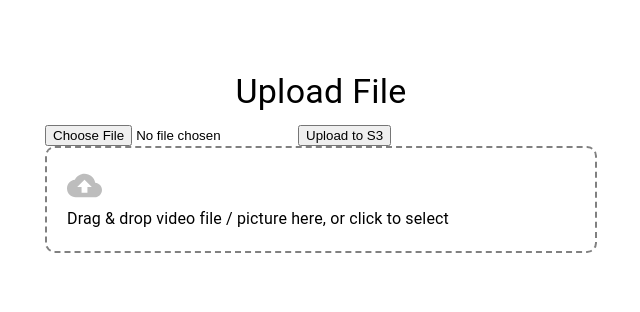
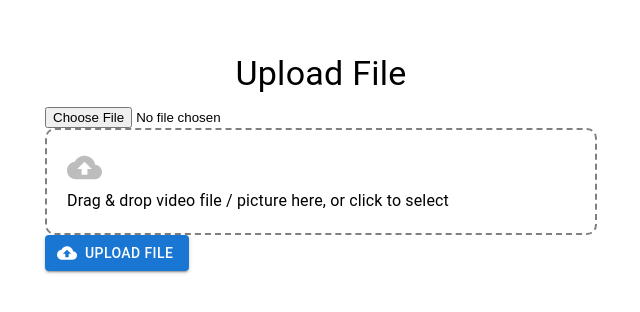
Before and after one commit to KaiTakProject-Venturenix-AWS/KaiTak, a React (Vite) app in the folder KTfrontend/: page /upload in a window 1280 px wide. Shown: the part 166-478 px from the top of the page, without its empty margins (199-839 px from the left). Built offline with nearby package versions, Linux system fonts and the light colour scheme.

Commit message:
add upload button

```diff
--- a/KTfrontend/src/ui/page/UploadPage/index.tsx
+++ b/KTfrontend/src/ui/page/UploadPage/index.tsx
@@ -2,6 +2,8 @@ import React, { useState, useEffect } from 'react';
 import { Box, CircularProgress, Container, Typography } from '@mui/material';
 import CloudUploadIcon from '@mui/icons-material/CloudUpload';
 import AWS from 'aws-sdk';
+import { styled } from '@mui/material/styles';
+import Button from '@mui/material/Button';
 
 const S3_BUCKET = 'proecttesting';
 const REGION = 'ap-southeast-1';
@@ -14,11 +16,24 @@ const s3 = new AWS.S3({
     region: REGION,
 });
 
+const VisuallyHiddenInput = styled('input')({
+    clip: 'rect(0 0 0 0)',
+    clipPath: 'inset(50%)',
+    height: 1,
+    overflow: 'hidden',
+    position: 'absolute',
+    bottom: 0,
+    left: 0,
+    whiteSpace: 'nowrap',
+    width: 1,
+});
+
 
 export default function UploadVideoPage() {
     const [uploading, setUploading] = useState(false);
     const [isDragging, setIsDragging] = useState(false);
     const [selectedFile, setSelectedFile] = useState<File | null>(null); // Add type declaration for selectedFile
+    const [fileDetails, setFileDetails] = useState<string | null>(null);
 
     const handleFileInput = (e: React.ChangeEvent<HTMLInputElement>) => {
         if (e.target.files && e.target.files.length > 0) {
@@ -48,20 +63,24 @@ export default function UploadVideoPage() {
         }
     };
     useEffect(() => {
-        const handleDragEnter = (e) => {
+        const handleDragEnter = (e: React.DragEvent<HTMLDivElement>) => {
             e.preventDefault();
             setIsDragging(true);
         };
 
-        const handleDragLeave = (e) => {
+        const handleDragLeave = (e: React.DragEvent<HTMLDivElement>) => {
             e.preventDefault();
             setIsDragging(false);
         };
 
-        const handleDrop = (e) => {
+
+
+        const handleDrop = (e: React.DragEvent<HTMLDivElement>) => {
             e.preventDefault();
             setIsDragging(false);
-            handleUpload(selectedFile);
+            const file = e.dataTransfer.files[0];
+            setSelectedFile(file);
+            setFileDetails(`File Name: ${file.name}, Size: ${file.size} bytes, Type: ${file.type}`);
         };
 
         // Add event listeners to handle drag and drop on the entire document
@@ -95,8 +114,7 @@ export default function UploadVideoPage() {
                     Upload File
                 </Typography>
                 <input type="file" onChange={handleFileInput} />
-                <button onClick={() => handleUpload(selectedFile)}>
-                    Upload to S3</button>
+
 
                 <Box
                     style={{
@@ -115,7 +133,19 @@ export default function UploadVideoPage() {
                     <Typography variant="body1" style={{ color: isDragging ? 'blue' : 'inherit' }}>
                         {isDragging ? 'Drop your video file / picture here' : 'Drag & drop video file  / picture here, or click to select'}
                     </Typography>
+                    {fileDetails && <Typography variant="body2">{fileDetails}</Typography>}
                 </Box>
+                <Button
+                    component="label"
+                    role={undefined}
+                    variant="contained"
+                    tabIndex={-1}
+                    startIcon={<CloudUploadIcon />}
+                    onClick={() => handleUpload(selectedFile)}
+                >
+                    Upload file
+                    {/* <VisuallyHiddenInput type="file" /> */}
+                </Button>
                 <Box>
                     {/* Your additional content */}
                 </Box>
```
